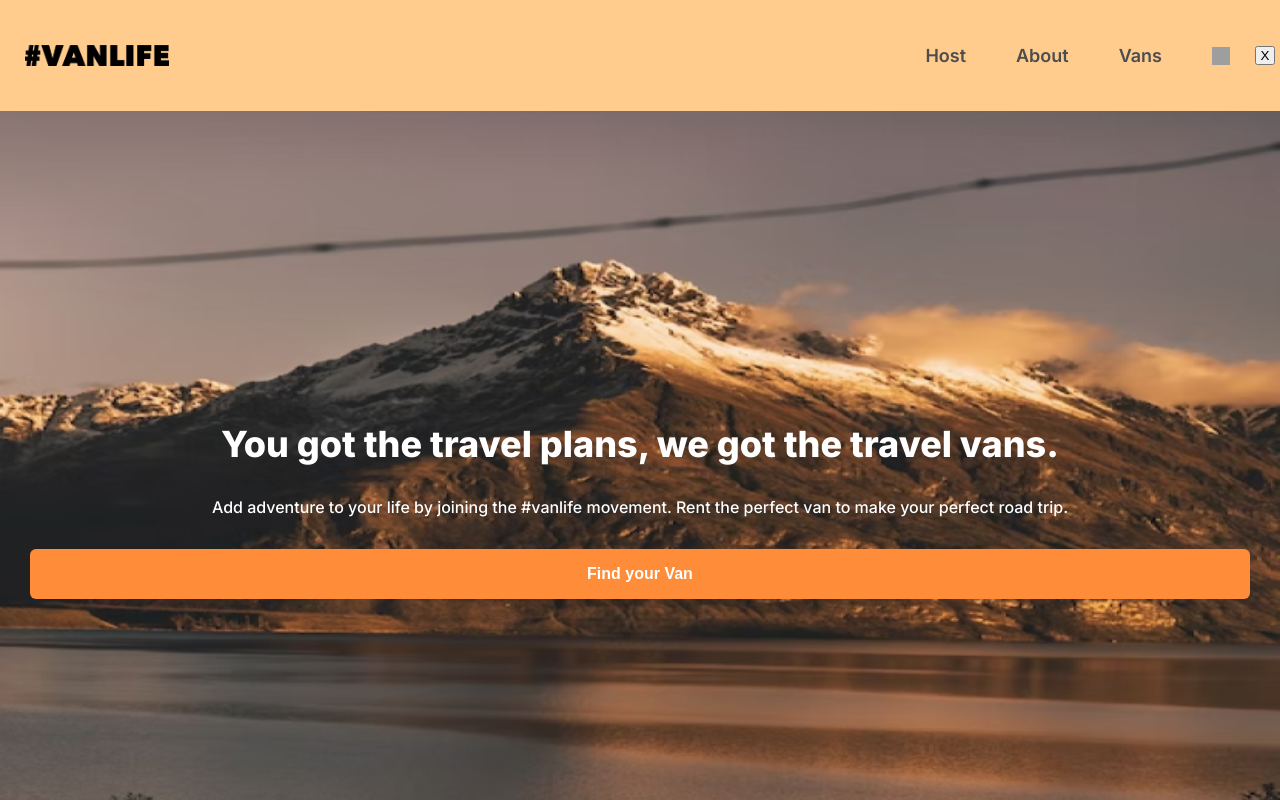
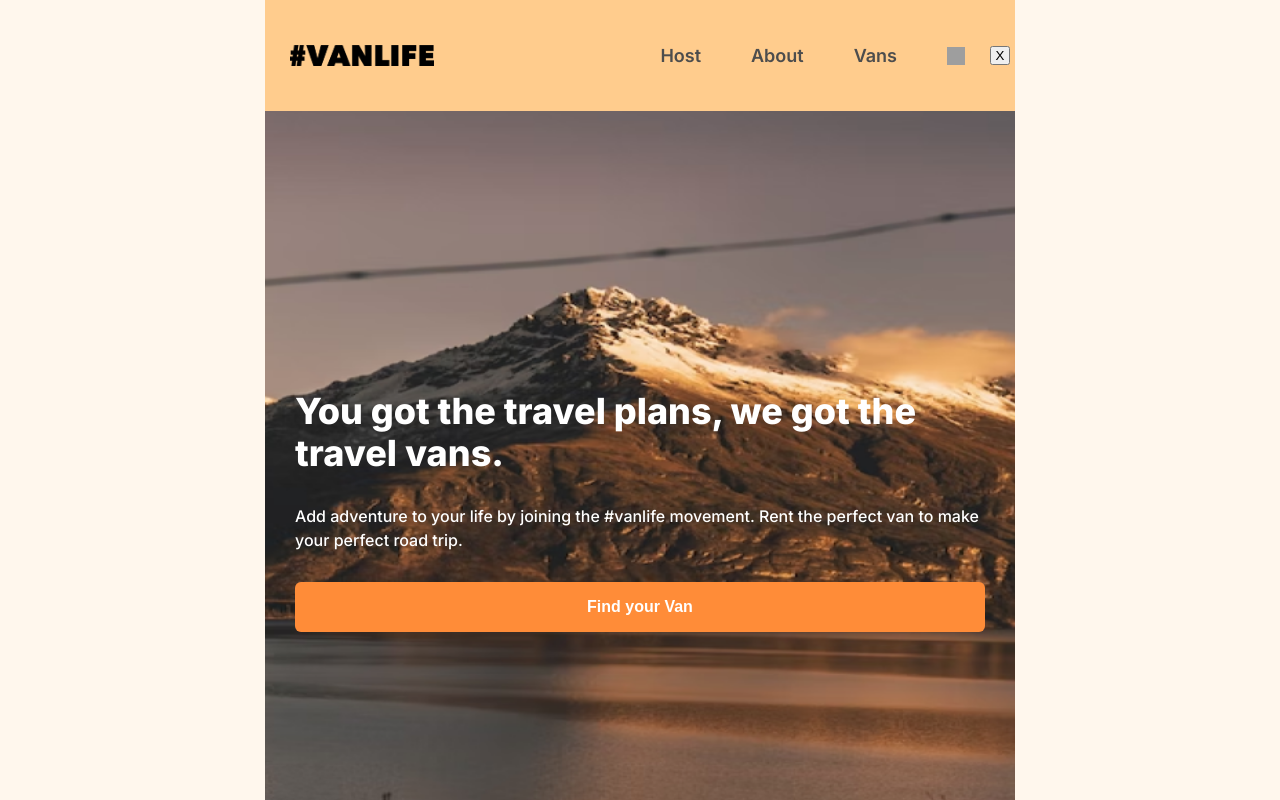
Before and after one commit to codeXanu/Vanlife-Rent-Vans, a React (Vite) app: page / in a window 1280 px wide. Shown: the top 800 px of the page. Built offline with nearby package versions, Linux system fonts and the light colour scheme; no server answers; grey boxes are pictures that could not be loaded.

Commit message:
layout-div add for UI

```diff
--- a/src/components/Layout.jsx
+++ b/src/components/Layout.jsx
@@ -6,11 +6,14 @@ import { Outlet } from "react-router-dom";
 function Layout () {
     return (
         <>
+        <div className="layout-div" >
+
             <Header />
             <main>
                 <Outlet />
             </main>
             <Footer />
+        </div>
         </>
     )
 }
--- a/src/index.css
+++ b/src/index.css
@@ -27,7 +27,10 @@ main{
   padding: 0;
   min-height: 100vh;
 }
-
+.layout-div{
+  max-width: 750px;
+  margin: 0 auto;
+}
 header{
   min-height: 111px;
   background-color: #FFCC8D;
```
